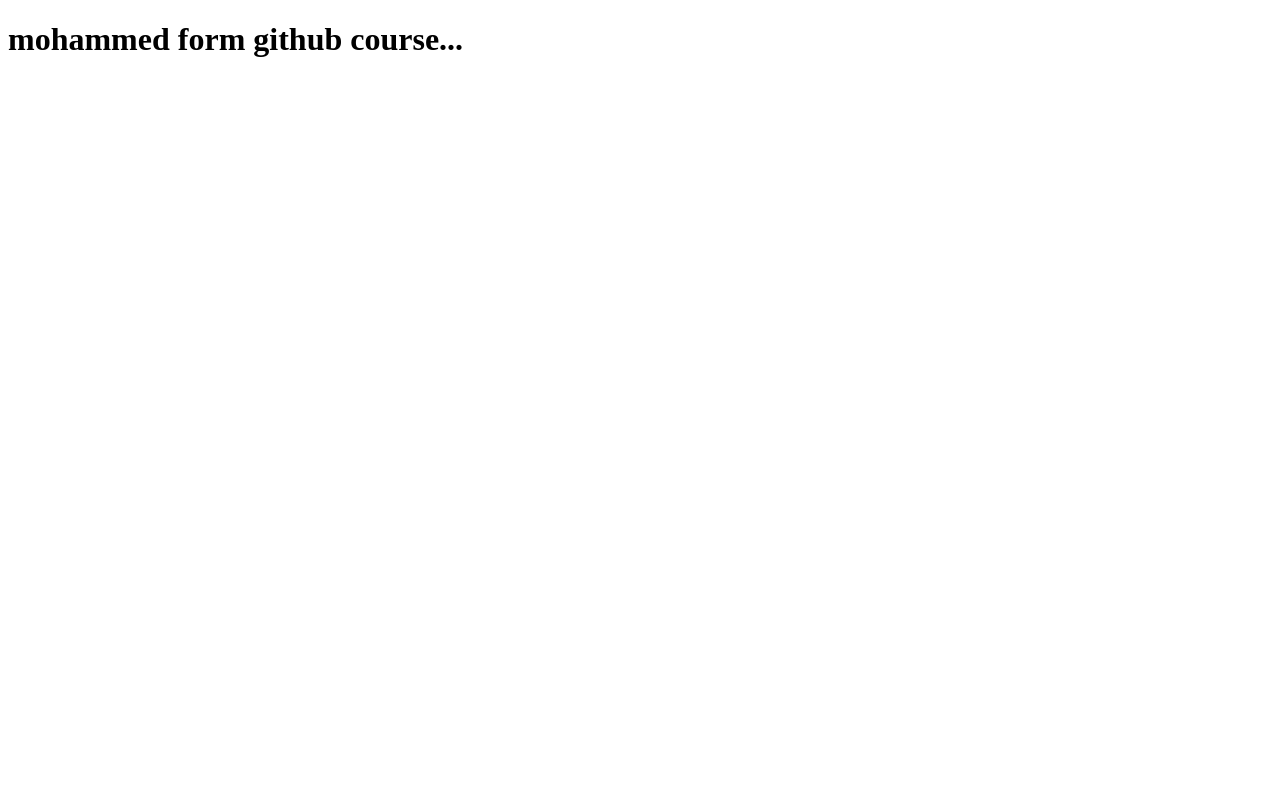
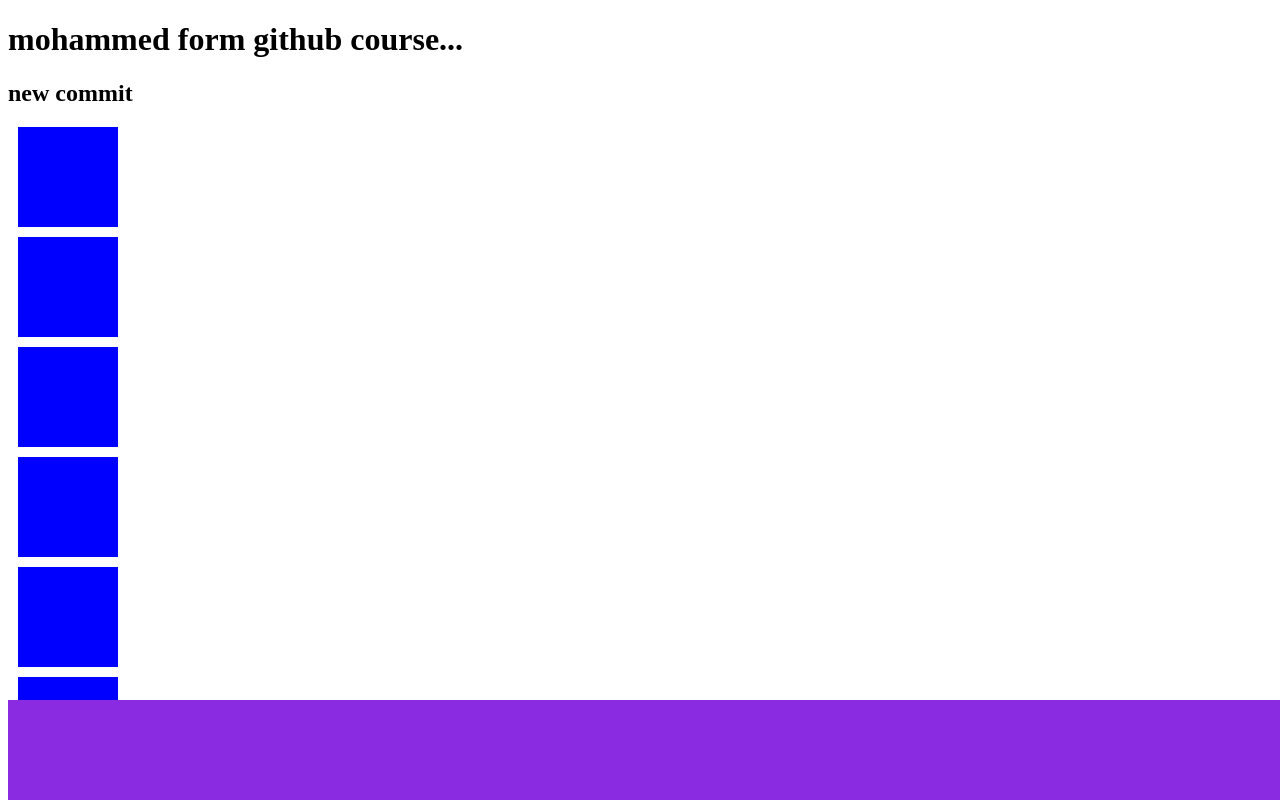
Before and after one commit to MoCodeCom/gitcorse, a plain HTML site: page session_1/index.html in a window 1280 px wide. Drawn offline with Linux system fonts and the light colour scheme.

Commit message:
add css file

```diff
--- a/session_1/index.html
+++ b/session_1/index.html
@@ -5,9 +5,20 @@
     <meta charset="UTF-8">
     <meta http-equiv="X-UA-Compatible" content="IE=edge">
     <meta name="viewport" content="width=device-width, initial-scale=1.0">
+    <link rel="stylesheet" href="style.css">
     <title>Document</title>
 </head>
 <body>
     <h1>mohammed form github course...</h1>
-</body>
+    <h2>new commit</h2>
+
+    <div id="divs">
+        <div id="divs1"></div>
+        <div id="divs2"></div>
+        <div id="divs3"></div>
+        <div id="divs4"></div>
+        <div id="divs5"></div>
+        <div id="divs6"></div>
+    </div>
+    <div id="div_foot"></div>
 </html>
--- /dev/null
+++ b/session_1/style.css
@@ -0,0 +1,40 @@
+#divs{
+    display:inline;
+    flex-wrap: wrap;
+    /*position: absolute;*/
+    justify-content: center;
+}
+
+#divs div{
+    width: 100px;
+    height: 100px;
+    background-color: blue;
+    margin: 10px;
+}
+
+
+
+#div_foot{
+    background-color: blueviolet;
+    position:absolute;
+    width: 100%;
+    height: 100px;
+    margin-top: 10px;
+    bottom: 0px;
+}
+
+
+#divs6{
+    transition: all .5s .25s;
+}
+
+@keyframes rotating{
+    form{ transform: rotate(0deg);}
+    to{ transform: rotate(360deg);}
+}
+
+#divs6:hover{
+    width:200px;
+    margin-left: 30px;
+    animation: rotating 5s linear infinite;
+}
```
Also changed, not shown: 2 other files.
